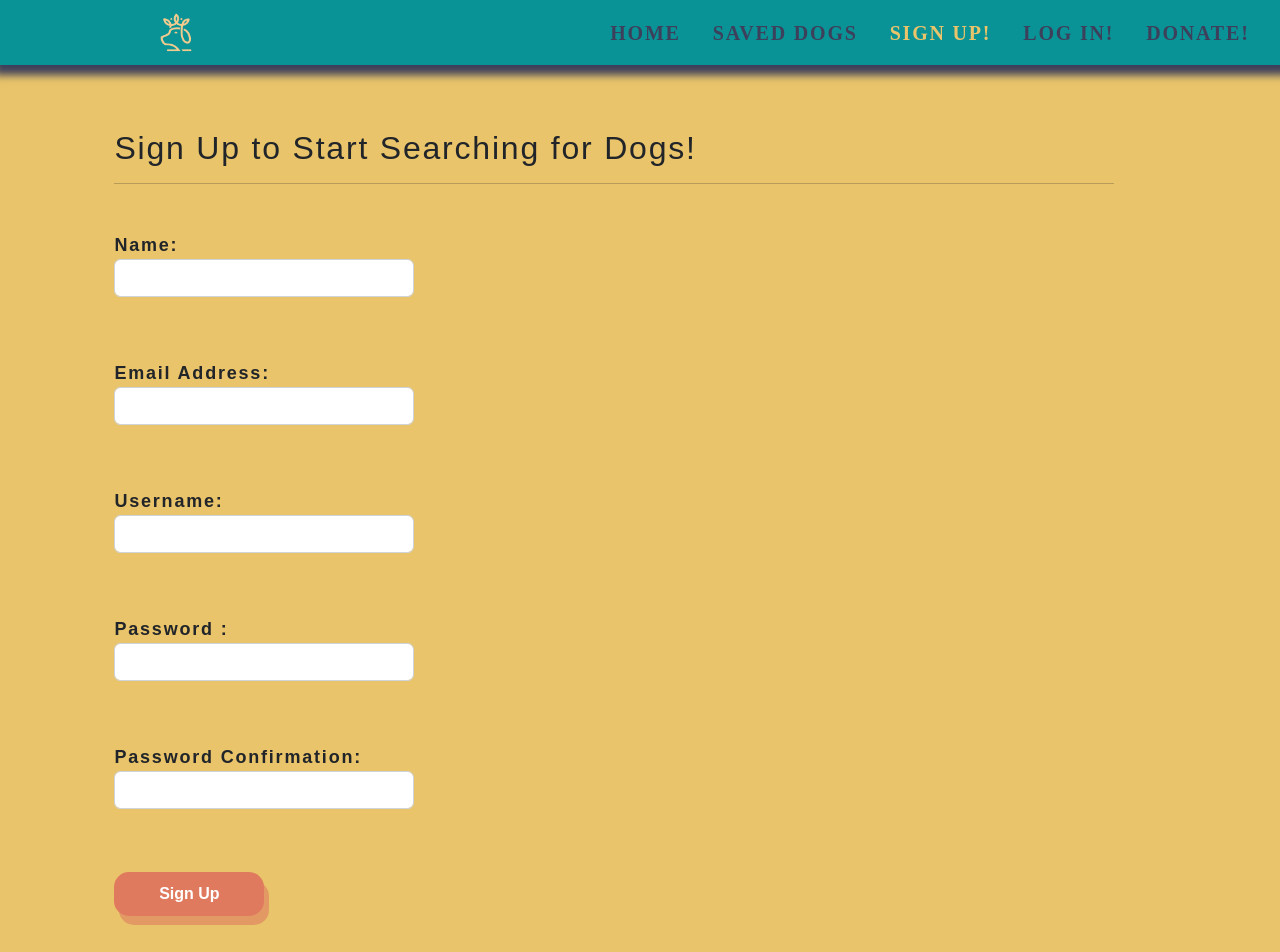
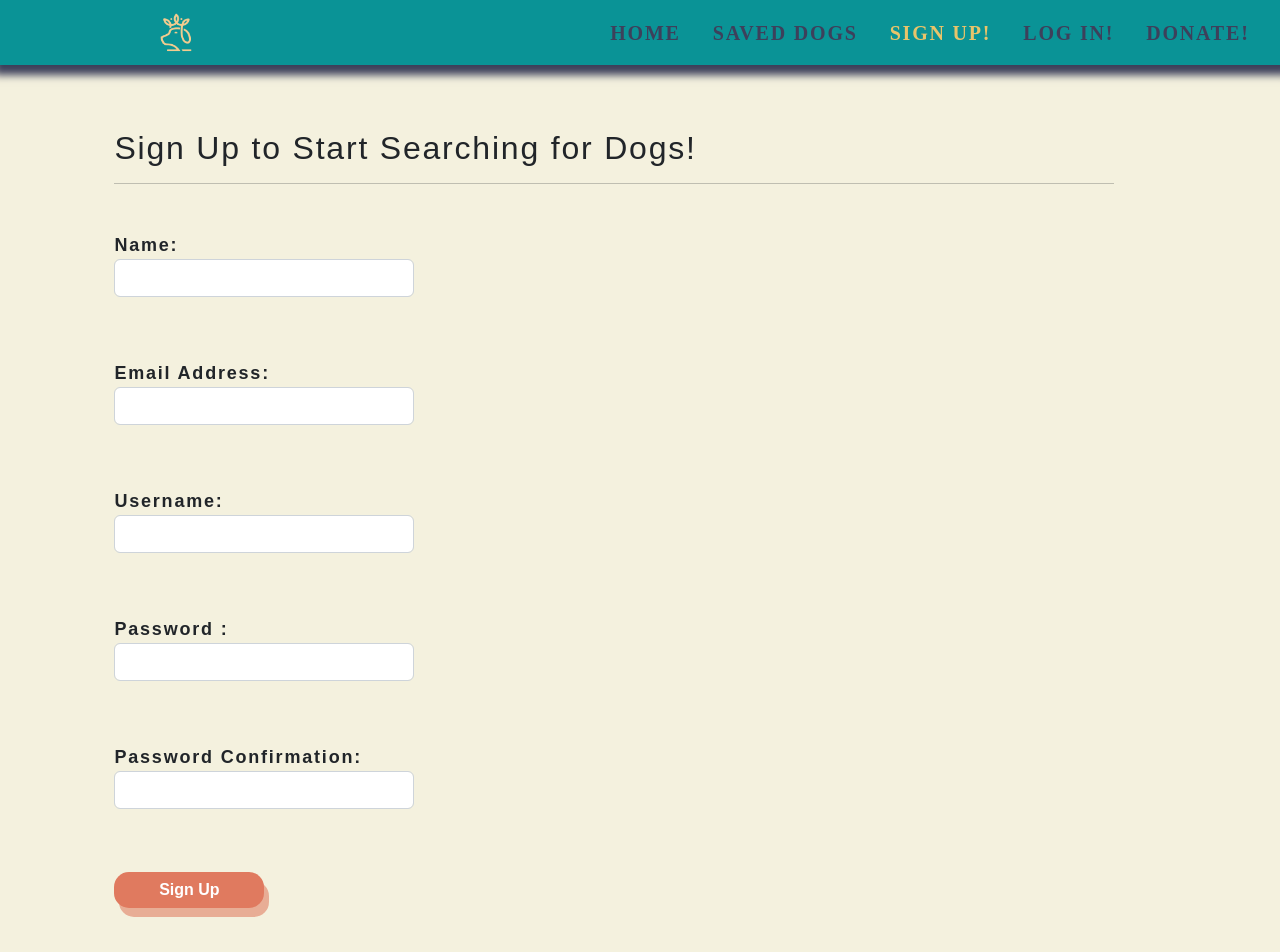
Before and after one commit to MaddieGillis/wags-to-riches, a React (Create React App) app in the folder client/: page /signup in a window 1280 px wide. Shown: the top 952 px of the page. Built offline with nearby package versions, Linux system fonts and the light colour scheme; a web font is replaced by a local one.

Commit message:
added the little changes that weren't approved in last pr

```diff
--- a/client/src/Pages/home.js
+++ b/client/src/Pages/home.js
@@ -43,6 +43,7 @@ function About() {
         <Card.Body>
           <Card.Text style={{ display: 'flex', alignItems: 'center', padding: '8%' }} id="logo-text">
             Ready to meet your new best friend?
+            Login or Signup to start searching!
           </Card.Text>
         </Card.Body>
       </Container>
--- a/client/src/index.css
+++ b/client/src/index.css
@@ -5,11 +5,13 @@
 @import url('https://fonts.googleapis.com/css2?family=Hind+Madurai&display=swap');
 @import url('https://fonts.googleapis.com/css2?family=Bebas+Neue&display=swap');
 
+* {
+  box-sizing: border-box;
+}
 
 html,
 body {
   max-height: max-content;
-  background: #F4F1DE;
 }
 
 p {
@@ -31,7 +33,7 @@ body {
   line-height: 1.5;
   font-size: 18px;
   letter-spacing: .1em;
-  background: #e9c46a;
+  background: #F4F1DE;
 }
 
 #adopt-dog {
@@ -75,10 +77,6 @@ body {
     border-radius: 5px;
     color: #ffffff;
     cursor: pointer;
-    outline: none;
-    padding: 12px 20px;
-    text-align: center;
-    box-shadow: 2px 5px #e07b5f7b;
     font-size: 16px;
     text-align: center;
     border: none;
@@ -86,24 +84,13 @@ body {
     box-shadow: 5px 9px #e07b5f92;
     font-weight: 600;
     margin-bottom: 30px;
-
-
-    padding: 10px 15px;
-
   }
 
   #btn:hover {background-color: #0A9396}
 
-
   #btn:active {
   background-color: #E07A5F;
   box-shadow: 0 5px #e07b5f92;
-  }
-
-#btn:active {
-  background-color: #0A9396;
-  box-shadow: 0 5px #e07b5f7b;
-
   transform: translateY(4px);
 }
 
@@ -134,17 +121,27 @@ body {
   }
 
     #img-container {
-      padding-left: 28%;
+      padding-top: 5%;
       width: fit-content;
       height: fit-content;
+      display: flex;
+      justify-content: center;
+      align-items: center;
+      flex-wrap: wrap;
       margin: 0 auto;
       max-width: 1200px; /* Set the maximum width to your preferred value */
     }
 
     #big-logo {
-      width: auto;
-      height: auto;
+      width: fit-content;
+      height: fit-content;
       box-shadow: 2px 2px 8px 8px #3D405B;
+    }
+
+    h1, h2 {
+      display: flex;
+      flex-direction: row;
+      align-items: center;
     }
 
   /*sign up and login container*/
```
